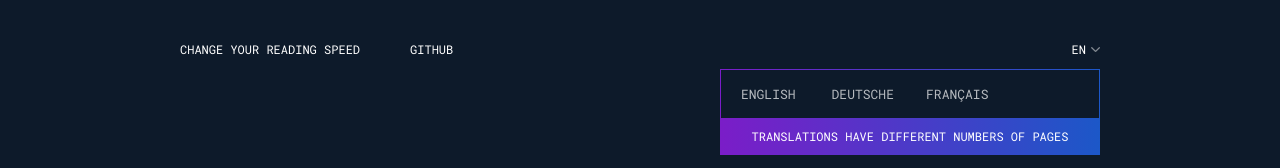
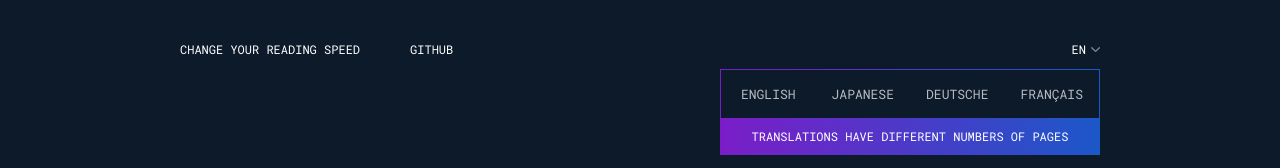
Before and after one commit to devfake/years-to-read, a Vue app: page / in a window 1280 px wide. Both pictures are taken after a click on the element "EN". Shown: the part 779-947 px from the top of the page. Built offline with nearby package versions, Linux system fonts and the light colour scheme; what vue-js-modal would draw is missing.

Commit message:
Added Japanese translation

```diff
--- a/src/App.vue
+++ b/src/App.vue
@@ -10,6 +10,7 @@
           <div class="translations-inner">
             <div class="translation-items">
               <div @click="chooseBookTranslation('en')">English</div>
+	      <div @click="chooseBookTranslation('jp')">Japanese</div>
               <div @click="chooseBookTranslation('de')">Deutsche</div>
 	      <div @click="chooseBookTranslation('fr')">Français</div>
             </div>
```
